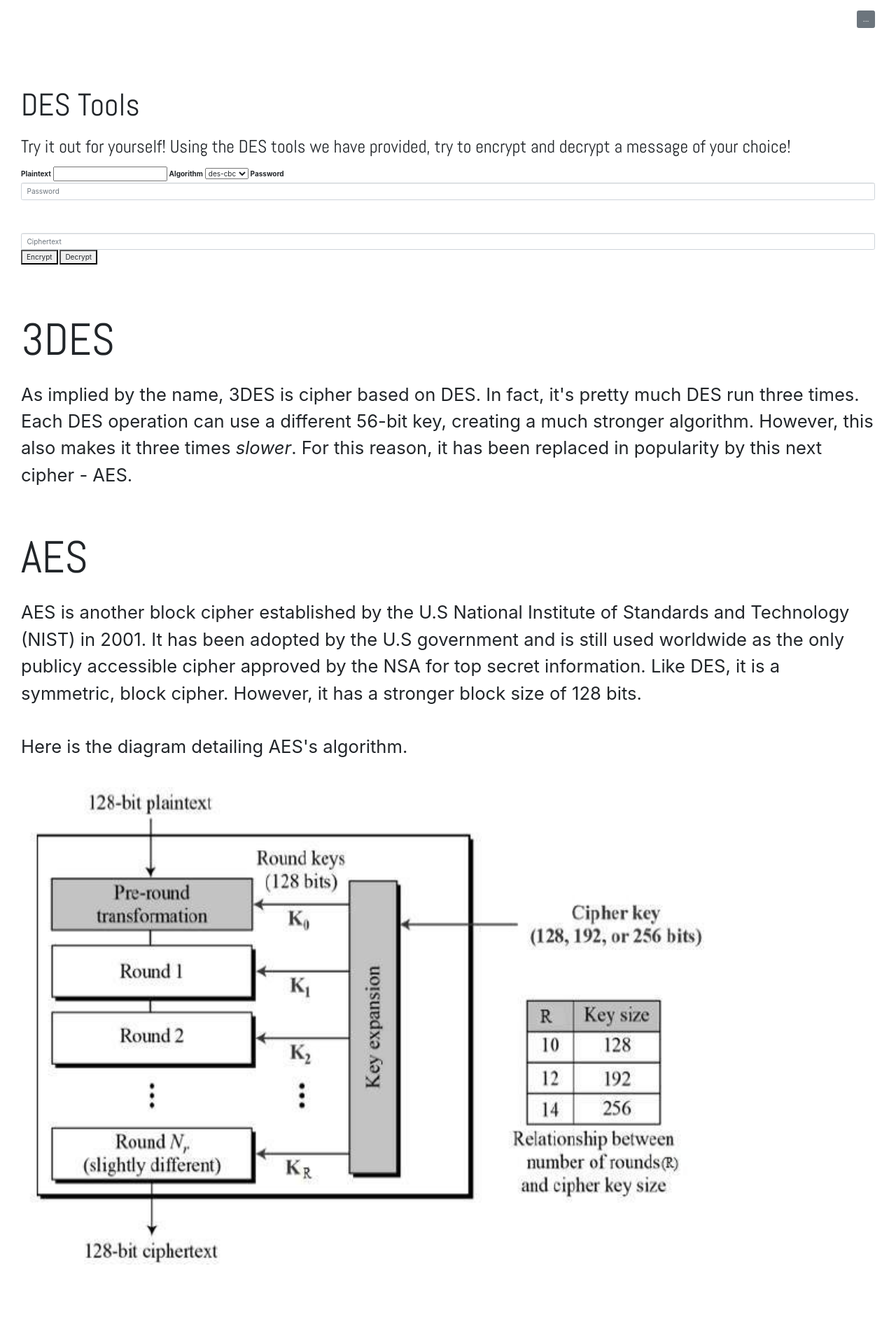
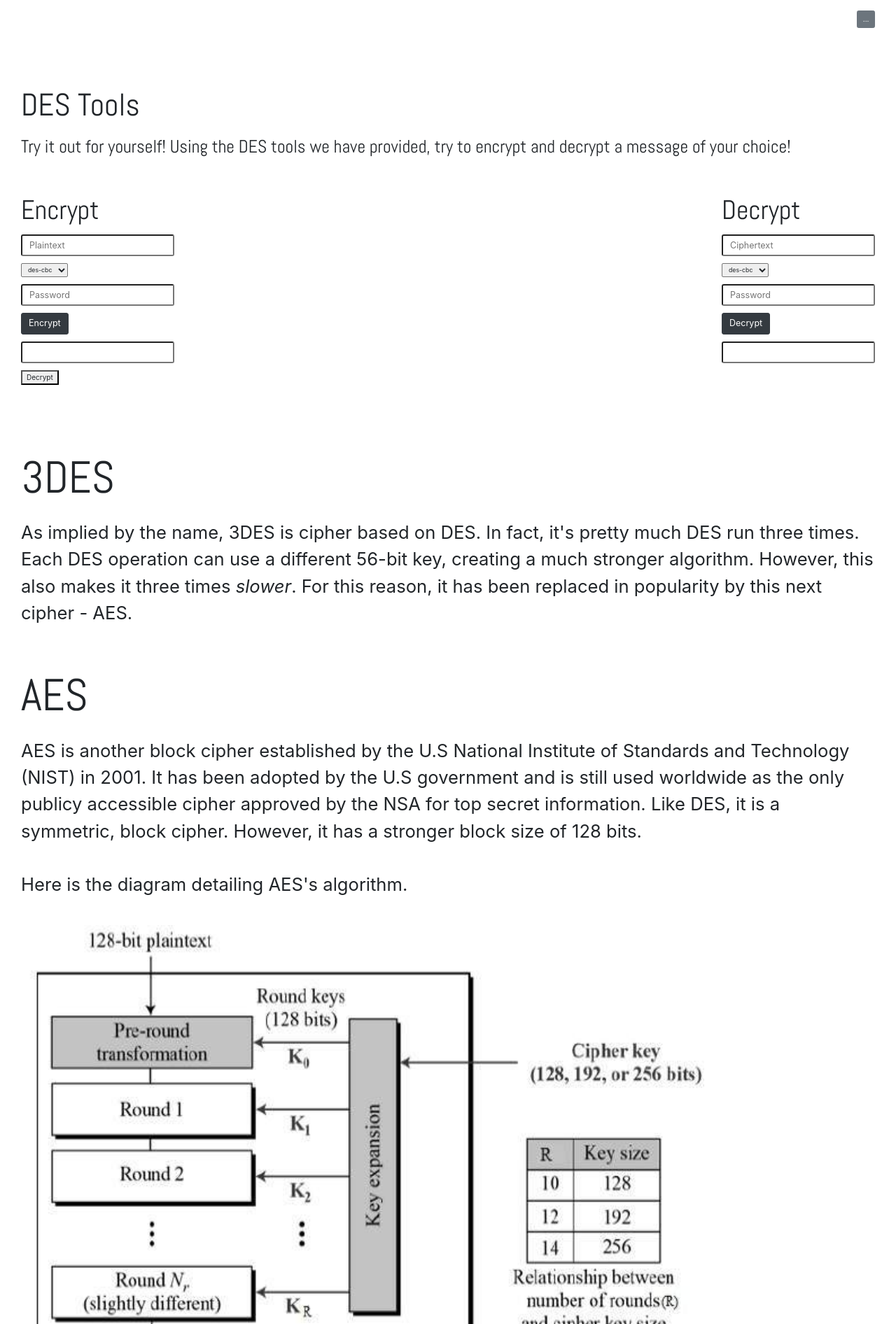
Before and after one commit to Nyquixt/security-project, a Node server app: page /symmetric in a window 1280 px wide. Shown: the part 3968-5860 px from the top of the page at 70% size. Run offline with Node 20, Linux system fonts and the light colour scheme; some libraries are stand-ins or nearby versions.

Commit message:
Update symmetric.ejs

```diff
--- a/views/symmetric.ejs
+++ b/views/symmetric.ejs
@@ -123,22 +123,55 @@
                 <p2> <br><br> From this image here, you can see that a combination of dropping parity bits, shifting left, and compressing creates 16 unique round keys to be used throughout the rounds of the Feistel function in DES. </p2>
               </div>
               <h2><br><br>DES Tools</h2>
-              <p> Try it out for yourself! Using the DES tools we have provided, try to encrypt and decrypt a message of your choice! </p>
+              <p> Try it out for yourself! Using the DES tools we have provided, try to encrypt and decrypt a message of your choice! <br><br></p>
+              <div style="float:left">
+              <h2 style="font-size: 3vw">Encrypt</h2>
+              <form>
+                <div class="form-group">
+                  <input type="text" class="form-control-lg" placeholder="Plaintext" name="plaintxt" id="plaintxt">
 
-              <form>
-                  <label class for="plaintxt">Plaintext</label>
-                  <input type="text" name="plaintxt" id="plaintxt">
-                  <label for="algo">Algorithm</label>
-                  <select>
+                </div>
+                <div class="form-group">
+                  <select class="form-control-sm">
                       <option value="des-cbc">des-cbc</option>
                   </select>
-                  <label for="passwd">Password</label>
-                  <input class="form-control" placeholder="Password" type="text" name="passwd" id="passwd">
-                  <p><br></p>
-                  <input class="form-control" placeholder="Ciphertext" type="text" name="ciphertxt" id="ciphertxt">
-                  <button id="enc">Encrypt</button>
+                </div>
+                <div class="form-group">
+                  <input class="form-control-lg" placeholder="Password" type="text" name="passwd" id="passwd">
+
+                </div>
+                <div class="form-group">
+                <button class="btn btn-lg btn-dark " id="enc">Encrypt</button>
+              </div>
+                <div class="form-group">
+                  <input class="form-control-lg" type="text" name="ciphertxt" id="ciphertxt">
+                </div>
+
                   <button id="dec">Decrypt</button>
               </form>
+            </div>
+            <div style="float:right">
+                <h2 style="font-size: 3vw">Decrypt</h2>
+                <form>
+                    <div class="form-group">
+                        <input class="form-control-lg" placeholder="Ciphertext" type="text" name="ciphertxt" id="ciphertxt">
+                      </div>
+                  <div class="form-group">
+                    <select class="form-control-sm">
+                        <option value="des-cbc">des-cbc</option>
+                    </select>
+                  </div>
+                  <div class="form-group">
+                    <input class="form-control-lg" placeholder="Password" type="text" name="passwd" id="passwd">
+
+                  </div>
+                  <div class="form-group">
+                  <button class="btn btn-lg btn-dark " id="dec">Decrypt</button>
+                </div>
+                    <div class="form-group">
+                    <input type="text" class="form-control-lg" name="plaintxt" id="plaintxt">
+                </form>
+              </div>
               <div>
                   <p></p>
               </div>
@@ -149,7 +182,7 @@
 
               </section>
               <section>
-                  <h1> 3DES </h1>
+                  <h1> <br><br><br><br> 3DES </h1>
                   <p2> As implied by the name, 3DES is cipher based on DES. In fact, it's pretty much DES run three times. Each DES operation can use a different 56-bit key, creating a much stronger algorithm. However, this also makes it three times <i>slower</i>. For this reason, it has been replaced in popularity by this next cipher - AES. </p2>
                   </section>
               <!--AES SECTION-->
```
